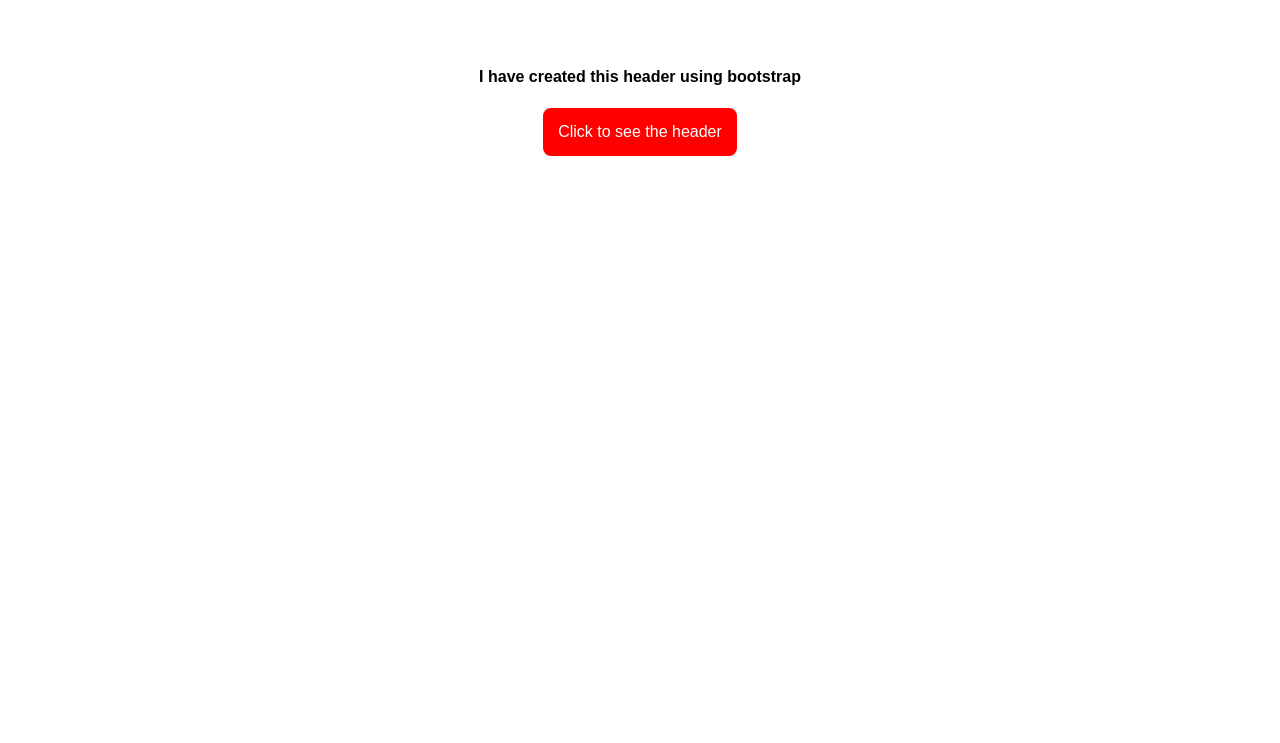
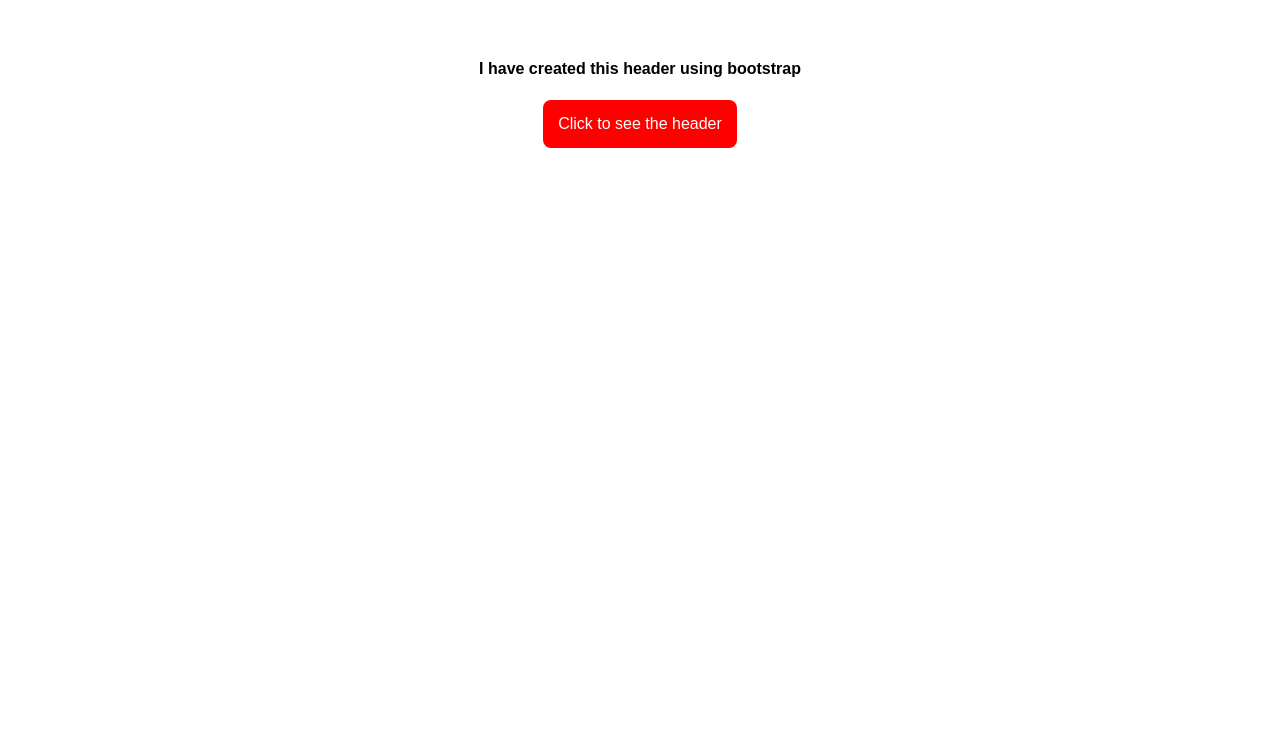
Before and after one commit to tirahman105/frontend_practice_p3_header, a plain HTML site: page index.html in a window 1280 px wide. Shown: the part 57-800 px from the top of the page. Drawn offline with Linux system fonts and the light colour scheme.

Commit message:
margin padding of body corrected

```diff
--- a/bootstrap/espn_boot.css
+++ b/bootstrap/espn_boot.css
@@ -1,4 +1,4 @@
-*{
+body{
 	margin: 0px;
 	padding: 0px;
 }
--- a/style.css
+++ b/style.css
@@ -1,5 +1,10 @@
 *{
 	font-family: Arial, Helvetica, sans-serif;
+}
+
+body{
+	margin: 0px;
+	padding: 0px;
 }
 
 .header {
```
